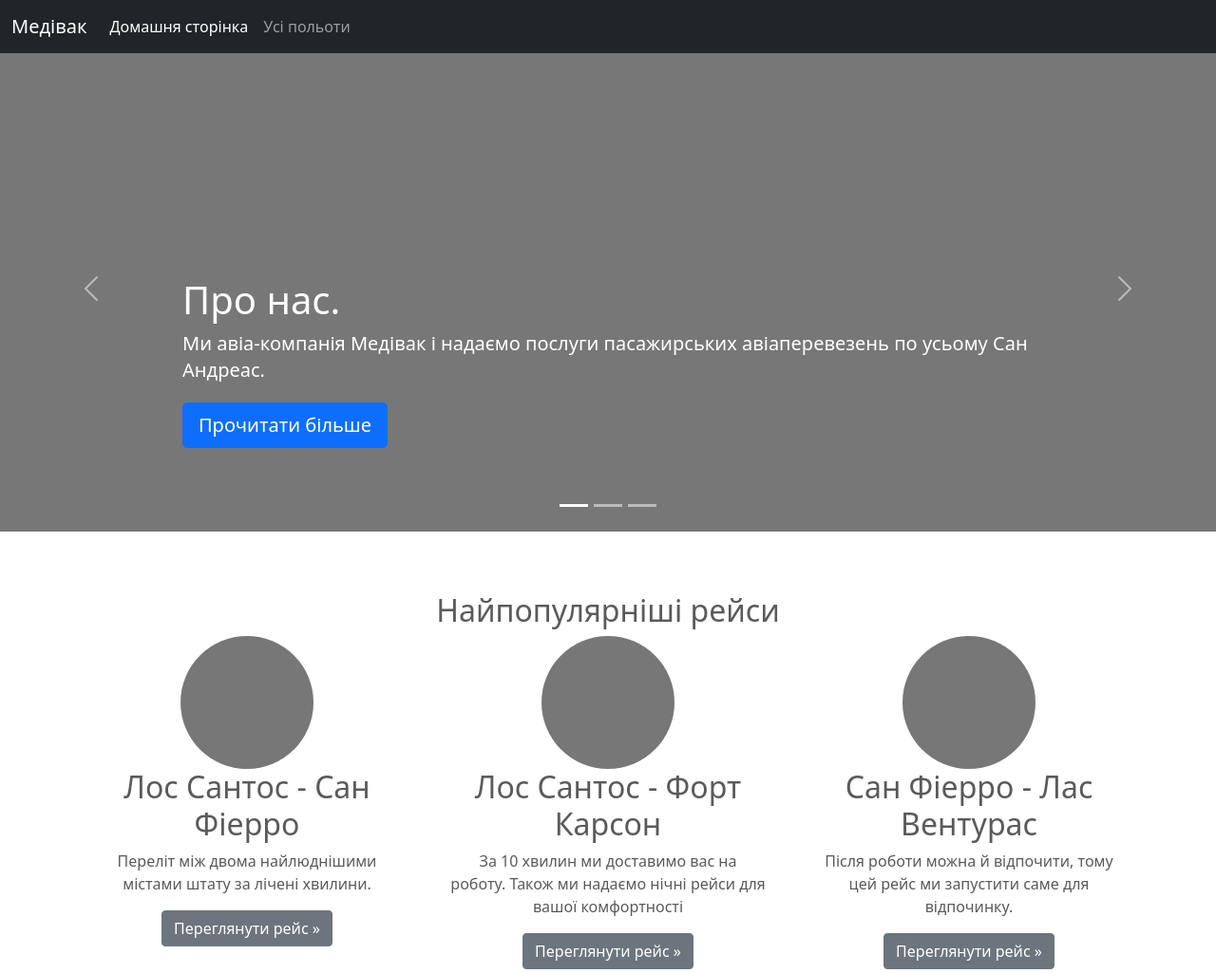
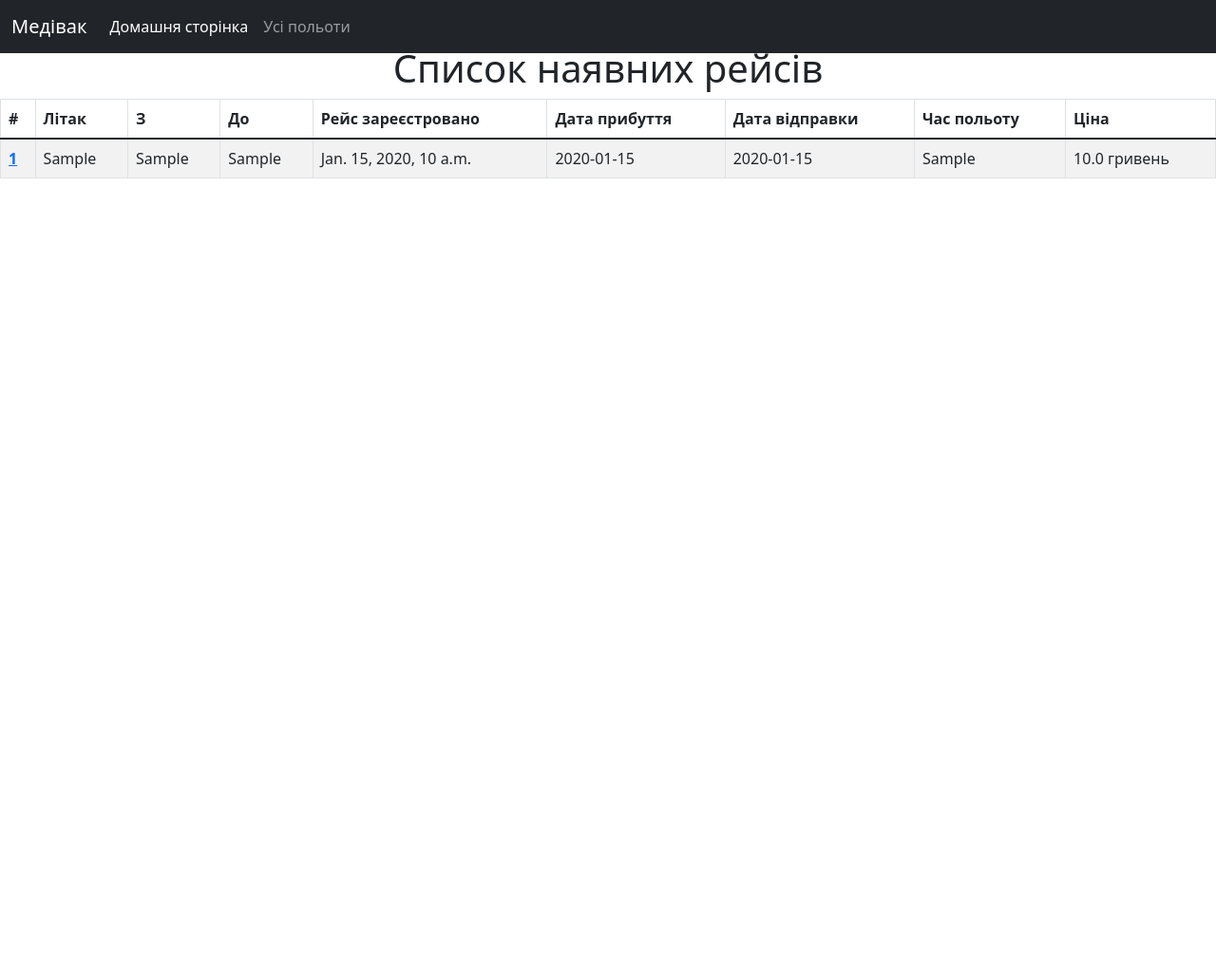
Before and after one commit to mezidia/django_labs, a Django app: page /flights in a window 1280 px wide. Shown: the top 1025 px of the page at 95% size. After the commit the page ends 188 px from the top, so only its background shows below. Run offline with Django 3.2, Linux system fonts and the light colour scheme; tables that the repository leaves empty hold one stand-in row (values such as "Sample post"); some libraries are stand-ins or nearby versions.

Commit message:
Create flights page
Co-Authored-By: Valentyn-Dominskyi <valentyn2202@gmail.com>

```diff
--- /dev/null
+++ b/portal/templates/portal/flights.html
@@ -0,0 +1,41 @@
+{% extends 'base.html' %}
+{% block title %}
+    Усі рейси
+{% endblock %}
+{% block body %}
+    <h1 class="text-center pt-5">Список наявних рейсів</h1>
+    {% if flights|length < 1 %}
+    <h4>Наразі немає жодного польоту</h4>
+    {% else %}
+    <table class="table table-striped table-bordered">
+        <thead>
+        <tr>
+            <th scope="col">#</th>
+            <th scope="col">Літак</th>
+            <th scope="col">З</th>
+            <th scope="col">До</th>
+            <th scope="col">Рейс зареєстровано</th>
+            <th scope="col">Дата прибуття</th>
+            <th scope="col">Дата відправки</th>
+            <th scope="col">Час польоту</th>
+            <th scope="col">Ціна</th>
+        </tr>
+        </thead>
+        <tbody>
+        {% for flight in flights %}
+            <tr>
+                <th scope="row"><a href="{% url 'flight' flight.id %}">{{ flight.id }}</a></th>
+                <td>{{ flight.plane }}</td>
+                <td>{{ flight.destination_from }}</td>
+                <td>{{ flight.destination_to }}</td>
+                <td>{{ flight.flight_created }}</td>
+                <td>{{ flight.arrival_date }}</td>
+                <td>{{ flight.departure_date }}</td>
+                <td>{{ flight.duration }}</td>
+                <td>{{ flight.price }} гривень</td>
+            </tr>
+        {% endfor %}
+        </tbody>
+    </table>
+    {% endif %}
+{% endblock %}
--- a/portal/templates/portal/index.html
+++ b/portal/templates/portal/index.html
@@ -96,7 +96,7 @@
 
                     <h2>Лос Сантос - Сан Фіерро</h2>
                     <p>Переліт між двома найлюднішими містами штату за лічені хвилини.</p>
-                    <p><a class="btn btn-secondary" href="/flight/1">Переглянути рейс &raquo;</a></p>
+                    <p><a class="btn btn-secondary" href="{% url 'flight' 1 %}">Переглянути рейс &raquo;</a></p>
                 </div>
                 <div class="col-lg-4">
                     <svg class="bd-placeholder-img rounded-circle" width="140" height="140"
@@ -107,7 +107,7 @@
 
                     <h2>Лос Сантос - Форт Карсон</h2>
                     <p>За 10 хвилин ми доставимо вас на роботу. Також ми надаємо нічні рейси для вашої комфортності</p>
-                    <p><a class="btn btn-secondary" href="/flight/2">Переглянути рейс &raquo;</a></p>
+                    <p><a class="btn btn-secondary" href="{% url 'flight' 2 %}">Переглянути рейс &raquo;</a></p>
                 </div>
                 <div class="col-lg-4">
                     <svg class="bd-placeholder-img rounded-circle" width="140" height="140"
@@ -118,7 +118,7 @@
 
                     <h2>Сан Фіерро - Лас Вентурас</h2>
                     <p>Після роботи можна й відпочити, тому цей рейс ми запустити саме для відпочинку.</p>
-                    <p><a class="btn btn-secondary" href="/flight/2">Переглянути рейс &raquo;</a></p>
+                    <p><a class="btn btn-secondary" href="{% url 'flight' 3 %}">Переглянути рейс &raquo;</a></p>
                 </div>
             </div>
 
--- a/portal/urls.py
+++ b/portal/urls.py
@@ -3,5 +3,7 @@
 
 urlpatterns = [
     path('', views.index, name='index'),
+    path('flight/<int:id>/', views.flight, name='flight'),
     path('flights', views.flights, name='flights')
+
 ]
--- a/portal/views.py
+++ b/portal/views.py
@@ -1,4 +1,5 @@
 from django.shortcuts import render
+from .models import Flight
 
 
 def index(request):
@@ -6,4 +7,12 @@
 
 
 def flights(request):
-    return render(request, 'portal/index.html')
+    flights_data = Flight.objects.all().order_by('-flight_created')
+    context = {'flights': flights_data}
+    return render(request, 'portal/flights.html', context)
+
+
+def flight(request, id):
+    flight_object = Flight.objects.get(pk=id)
+    context = {'flight': flight_object}
+    return render(request, 'portal/flights.html', context)
```
